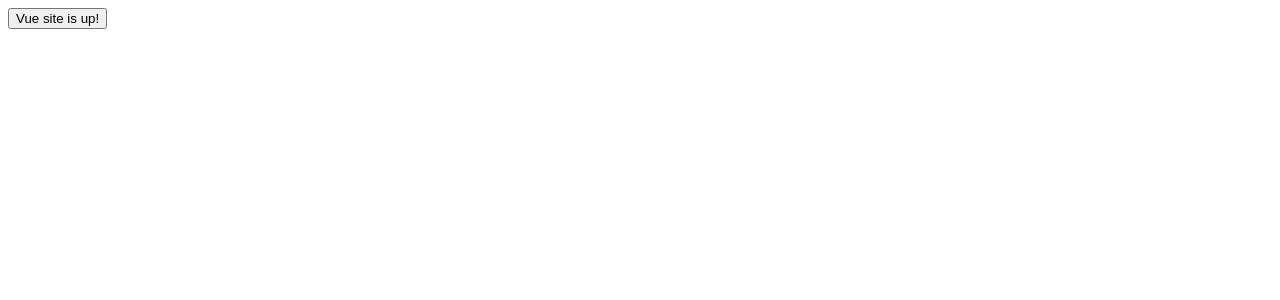
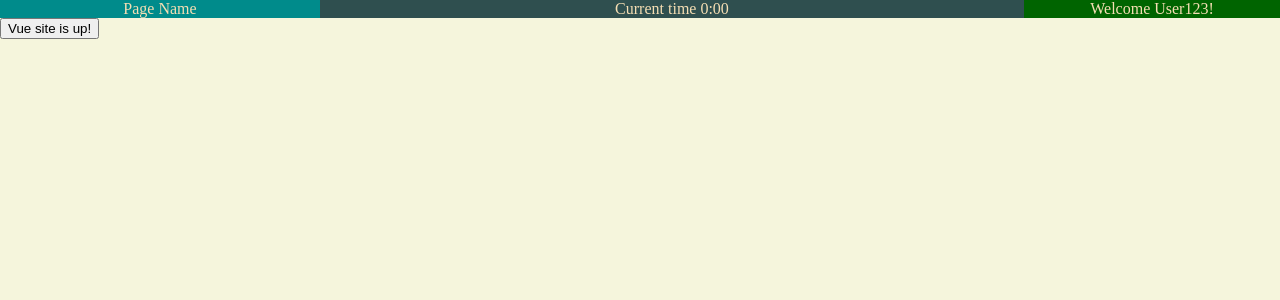
Before and after one commit to kdotzlaw/StudyBuddy, a Vue app in the folder frontend/: page / in a window 1280 px wide. Shown: the top 300 px of the page. Built offline with nearby package versions, Linux system fonts and the light colour scheme.

Commit message:
Link global CSS and Header

```diff
--- a/frontend/src/App.vue
+++ b/frontend/src/App.vue
@@ -1,7 +1,11 @@
 <script setup>
+  import "./global.css"
   import Button from "./components/Button.vue"
+  import Header from "./components/Header.vue"
 </script>
 
 <template>
+  <Header />
   <Button text = "Vue site is up!" />
+
 </template>
--- /dev/null
+++ b/frontend/src/components/Header.vue
@@ -0,0 +1,40 @@
+<script setup>
+    // Javascript
+    // Props
+    // Imports
+</script>
+
+<template>
+    <div id="header">
+        <div id="pageNameSection">
+            Page Name
+        </div>
+        <div id="timerSection">
+            Current time 0:00
+        </div>
+        <div id="userSection">
+            Welcome User123!
+        </div>
+    </div>
+</template>
+
+<style scoped>
+    #header{
+        color: wheat;
+        display: grid;
+        grid-template-columns: 25% 1fr 20%;
+        text-align: center;
+    }
+
+    #pageNameSection{
+        background: darkcyan;
+    }
+
+    #timerSection{
+        background: darkslategray;
+    }
+
+    #userSection{
+        background: darkgreen;
+    }
+</style>
--- /dev/null
+++ b/frontend/src/global.css
@@ -0,0 +1,7 @@
+html, body{
+    margin: 0;
+    padding: 0;
+    height: 100vh;
+    width: 100vw;
+    background: beige;
+}
```
